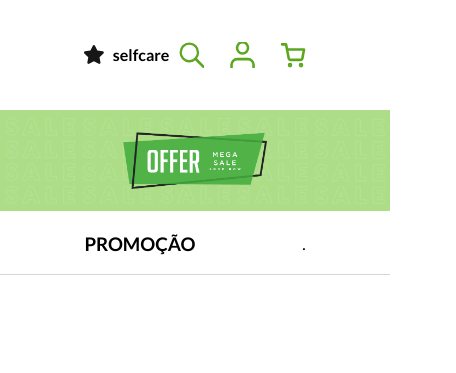
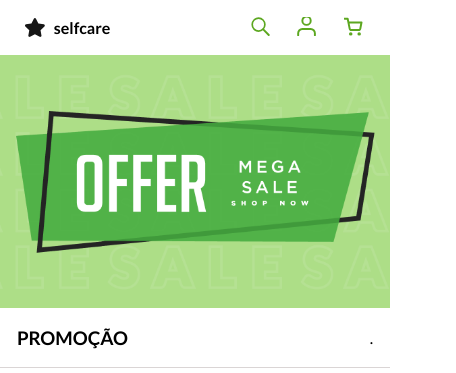
Before and after one commit to layannehonorato/Loja-selfcare, a plain HTML site: page index.html in a window 390 px wide. Shown: the top 373 px of the page, 456 px wide, since content can reach past the window. Drawn offline with Linux system fonts and the light colour scheme.

Commit message:
responsividade completa

```diff
--- a/index.html
+++ b/index.html
@@ -1,10 +1,10 @@
 <!DOCTYPE html>
-<html lang="pt-br">
+<html>
 <head>
     <meta charset="UTF-8">
     <meta name="viewport" content="width=device-width, initial-scale=1.0">
     <link href="./styles/style.css" rel="stylesheet">
-    <title>Document</title>
+    <title>Loja Selfcare</title>
 </head>
 <body>
     <header>
@@ -17,8 +17,8 @@
             </div>
 
         </nav>
-        <div> <!--Banner-->
-            <img src="./assets/banner.png" alt="" width="100%">
+        <div id="banner"> <!--Banner-->
+            <img src="./assets/banner.png" alt="">
         </div>
     </header>
     <main>
--- a/styles/style.scss
+++ b/styles/style.scss
@@ -1,11 +1,32 @@
 @import url('https://fonts.googleapis.com/css2?family=Lato:ital,wght@0,100;0,300;0,400;0,700;0,900;1,100;1,300;1,400;1,700;1,900&display=swap');
+
+@mixin tablet{
+	@media (max-width:820px){
+		@content;
+	}
+}
+@mixin mobile{
+	@media (max-width:460px){
+		@content;
+	}
+}
+
 *{
     font-family: 'Lato', sans-serif;
 }
 body{
     margin: 0;
 }
+
 #products{
+    @include tablet{
+        padding: 2vh;
+        column-gap: 3vh;
+        row-gap: 3vh;
+    }
+    @include mobile{
+        justify-content: center;
+    }
     display: flex;
     flex-wrap: wrap;
     column-gap: 10vh;
@@ -14,8 +35,30 @@ body{
     justify-content: space-between;
 }
 
+#banner{
+    width: 100%;
+    height: 50vh;
+    @include tablet{
+        height: 30vh;
+    }
+    img{
+        object-fit: cover;
+        width: 100%;
+        height: 100%;
+    }
+
+}
+
 .product{
     .poster{
+        @include tablet{
+            height: 30vh;
+            width: 30vh;
+        }
+        @include mobile{
+            height: 20vh;
+            width: 30vh;
+        }
         height: 40vh;
         width: 40vh;
         text-align: center;
@@ -35,13 +78,13 @@ body{
         margin-left: 0.5vh;
     }
     cursor: pointer;
-    transition: 0.2s;
     padding: 1rem;
     border: 1px solid #ffff;
     border-radius: 5px;
     &:hover{
-        border: 1px solid #dad5d5;
+        border: 1px solid #5CA720;
         padding: 1rem;
+        background-color: #F9F9F9;
     }
 }
 
@@ -51,11 +94,17 @@ body{
     padding: 0 10vh 0 10vh;
     align-items: center;
     border-bottom: 1px solid #dad5d5;
+    @include mobile{
+        padding: 0 2vh 0 2vh;
+    }
 }
 
 nav{
     display: flex;
     justify-content: space-between;
+    @include mobile{
+        padding: 2vh 3vh 2vh 3vh;
+    }
     padding: 5vh 10vh 5vh 10vh;
     align-items: center;
     .menu1{
@@ -76,11 +125,20 @@ nav{
             width: 3vh;
             height: 3vh;
             cursor: pointer;
+            @include tablet{
+                width: 2vh;
+                height: 2vh;
+            }
+            @include mobile{
+                width: 2.5vh;
+                height: 2.5vh;
+            }
             img{
-                height: 100%;
-                width: 100%;
+                height: 90%;
+                width: 90%;
                 object-fit: cover;
                 transition: 0.2s;
+                z-index: 111;
                 &:hover{
                     height: 105%;
                     width: 105%;
@@ -93,12 +151,15 @@ nav{
 footer{
     background-color:#F9F9F9;
     padding: 5vh 10vh 5vh 10vh;
+
     .informations{
         display: flex;
         flex-direction: row;
         border-bottom: 1px solid #dad5d5;
         justify-content: space-between;
         padding-bottom: 5vh;
+        flex-wrap: wrap-reverse;
+        row-gap: 5vh;
     }
     #pages{
         display:flex;
```
Also changed, not shown: styles/style.css, 1 other file.
